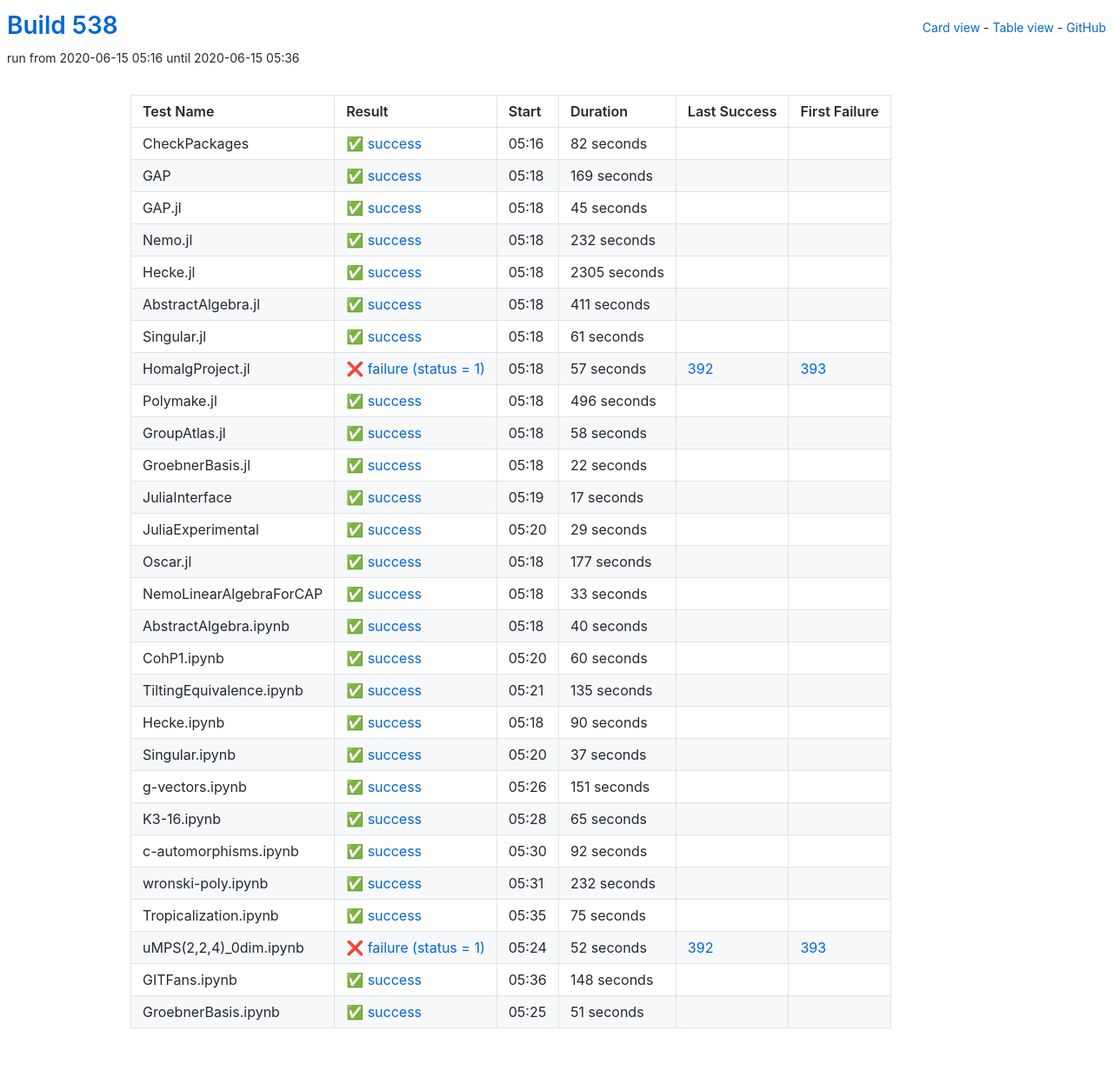
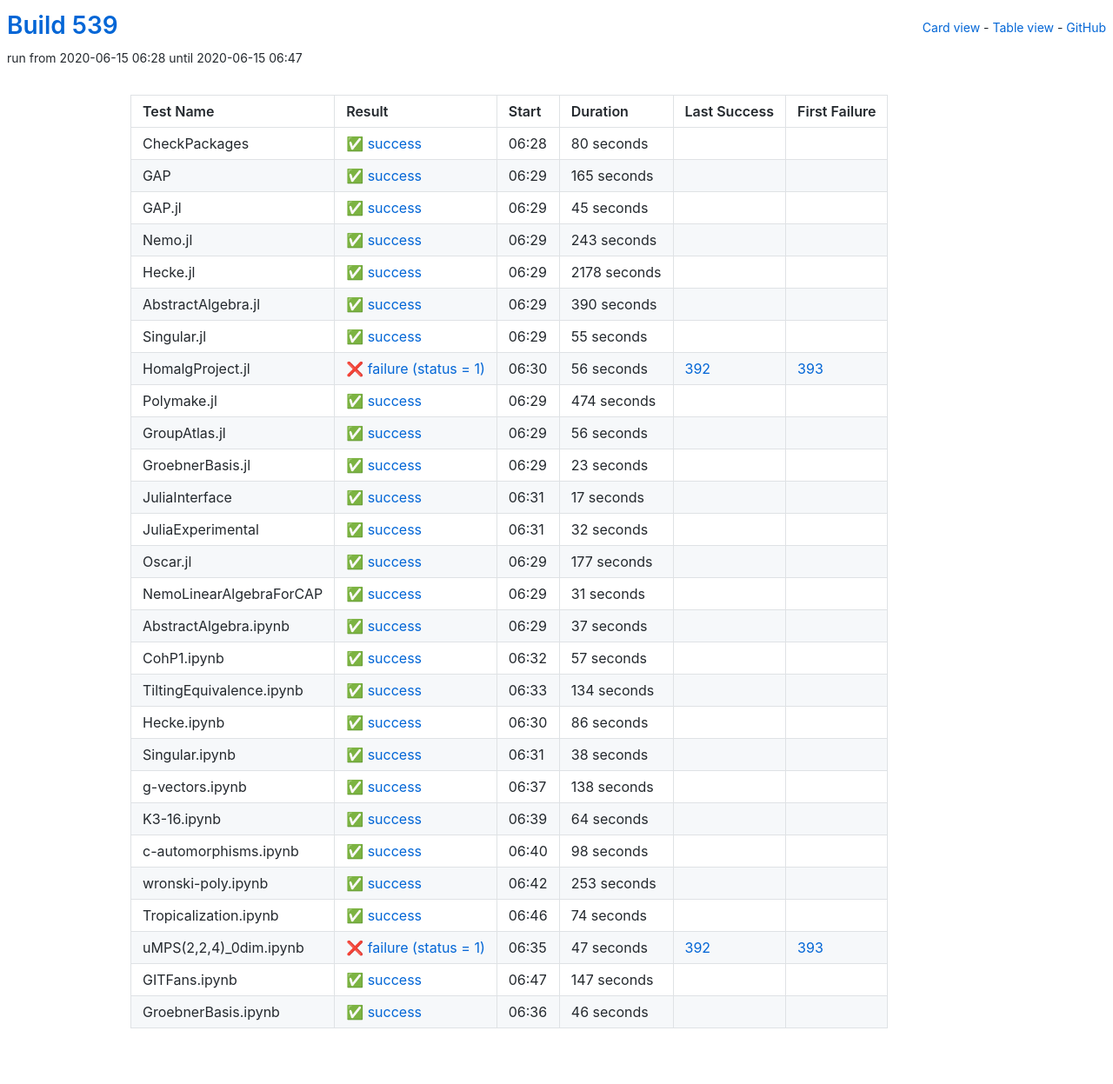
Before and after one commit to oscar-system/oscar-ci-status-1.4, a Jekyll site: the page built from table.html, in a window 1280 px wide. Shown: the whole page at 87% size. Built offline with Jekyll 4.4.1, drawn with Linux system fonts in a browser that asks for light colours.

Commit message:
Build #539

```diff
--- a/_data/ci.yml
+++ b/_data/ci.yml
@@ -1,6 +1,6 @@
 ---
-build: 538
-build_url: https://oscarci.mathematik.uni-kl.de/job/oscar-julia-1.4/538/
+build: 539
+build_url: https://oscarci.mathematik.uni-kl.de/job/oscar-julia-1.4/539/
 job: oscar-julia-1.4
 organization: oscar-system
 repo: oscar-ci-status-1.4
@@ -8,32 +8,32 @@ repourl: https://github.com/oscar-system/oscar-ci-status-1.4
 tests:
 - name: CheckPackages
   id: checkpackages
-  log: https://oscarci.mathematik.uni-kl.de/job/oscar-julia-1.4/538/artifact/logs/build-538/CheckPackages.log
-  start: 2020-06-15 05:16
+  log: https://oscarci.mathematik.uni-kl.de/job/oscar-julia-1.4/539/artifact/logs/build-539/CheckPackages.log
+  start: 2020-06-15 06:28
   success: true
   exitcode: 0
   status: success
-  duration: 82
+  duration: 80
   last_success: false
   last_success_url:
   first_failure: false
   first_failure_url:
 - name: GAP
   id: gap
-  log: https://oscarci.mathematik.uni-kl.de/job/oscar-julia-1.4/538/artifact/logs/build-538/GAP.log
-  start: 2020-06-15 05:18
+  log: https://oscarci.mathematik.uni-kl.de/job/oscar-julia-1.4/539/artifact/logs/build-539/GAP.log
+  start: 2020-06-15 06:29
   success: true
   exitcode: 0
   status: success
-  duration: 169
+  duration: 165
   last_success: false
   last_success_url:
   first_failure: false
   first_failure_url:
 - name: GAP.jl
   id: gap-jl
-  log: https://oscarci.mathematik.uni-kl.de/job/oscar-julia-1.4/538/artifact/logs/build-538/GAP.jl.log
-  start: 2020-06-15 05:18
+  log: https://oscarci.mathematik.uni-kl.de/job/oscar-julia-1.4/539/artifact/logs/build-539/GAP.jl.log
+  start: 2020-06-15 06:29
   success: true
   exitcode: 0
   status: success
@@ -44,104 +44,104 @@ tests:
   first_failure_url:
 - name: Nemo.jl
   id: nemo-jl
-  log: https://oscarci.mathematik.uni-kl.de/job/oscar-julia-1.4/538/artifact/logs/build-538/Nemo.jl.log
-  start: 2020-06-15 05:18
+  log: https://oscarci.mathematik.uni-kl.de/job/oscar-julia-1.4/539/artifact/logs/build-539/Nemo.jl.log
+  start: 2020-06-15 06:29
   success: true
   exitcode: 0
   status: success
-  duration: 232
+  duration: 243
   last_success: false
   last_success_url:
   first_failure: false
   first_failure_url:
 - name: Hecke.jl
   id: hecke-jl
-  log: https://oscarci.mathematik.uni-kl.de/job/oscar-julia-1.4/538/artifact/logs/build-538/Hecke.jl.log
-  start: 2020-06-15 05:18
+  log: https://oscarci.mathematik.uni-kl.de/job/oscar-julia-1.4/539/artifact/logs/build-539/Hecke.jl.log
+  start: 2020-06-15 06:29
   success: true
   exitcode: 0
   status: success
-  duration: 2305
+  duration: 2178
   last_success: false
   last_success_url:
   first_failure: false
   first_failure_url:
 - name: AbstractAlgebra.jl
   id: abstractalgebra-jl
-  log: https://oscarci.mathematik.uni-kl.de/job/oscar-julia-1.4/538/artifact/logs/build-538/AbstractAlgebra.jl.log
-  start: 2020-06-15 05:18
+  log: https://oscarci.mathematik.uni-kl.de/job/oscar-julia-1.4/539/artifact/logs/build-539/AbstractAlgebra.jl.log
+  start: 2020-06-15 06:29
   success: true
   exitcode: 0
   status: success
-  duration: 411
+  duration: 390
   last_success: false
   last_success_url:
   first_failure: false
   first_failure_url:
 - name: Singular.jl
   id: singular-jl
-  log: https://oscarci.mathematik.uni-kl.de/job/oscar-julia-1.4/538/artifact/logs/build-538/Singular.jl.log
-  start: 2020-06-15 05:18
+  log: https://oscarci.mathematik.uni-kl.de/job/oscar-julia-1.4/539/artifact/logs/build-539/Singular.jl.log
+  start: 2020-06-15 06:29
   success: true
   exitcode: 0
   status: success
-  duration: 61
+  duration: 55
   last_success: false
   last_success_url:
   first_failure: false
   first_failure_url:
 - name: HomalgProject.jl
   id: homalgproject-jl
-  log: https://oscarci.mathematik.uni-kl.de/job/oscar-julia-1.4/538/artifact/logs/build-538/HomalgProject.jl.log
-  start: 2020-06-15 05:18
+  log: https://oscarci.mathematik.uni-kl.de/job/oscar-julia-1.4/539/artifact/logs/build-539/HomalgProject.jl.log
+  start: 2020-06-15 06:30
   success: false
   exitcode: 1
   status: failure
-  duration: 57
+  duration: 56
   last_success: 392
   last_success_url: https://oscarci.mathematik.uni-kl.de/job/oscar-julia-1.4/392/
   first_failure: 393
   first_failure_url: https://oscarci.mathematik.uni-kl.de/job/oscar-julia-1.4/393/
 - name: Polymake.jl
   id: polymake-jl
-  log: https://oscarci.mathematik.uni-kl.de/job/oscar-julia-1.4/538/artifact/logs/build-538/Polymake.jl.log
-  start: 2020-06-15 05:18
+  log: https://oscarci.mathematik.uni-kl.de/job/oscar-julia-1.4/539/artifact/logs/build-539/Polymake.jl.log
+  start: 2020-06-15 06:29
   success: true
   exitcode: 0
   status: success
-  duration: 496
+  duration: 474
   last_success: false
   last_success_url:
   first_failure: false
   first_failure_url:
 - name: GroupAtlas.jl
   id: groupatlas-jl
-  log: https://oscarci.mathematik.uni-kl.de/job/oscar-julia-1.4/538/artifact/logs/build-538/GroupAtlas.jl.log
-  start: 2020-06-15 05:18
+  log: https://oscarci.mathematik.uni-kl.de/job/oscar-julia-1.4/539/artifact/logs/build-539/GroupAtlas.jl.log
+  start: 2020-06-15 06:29
   success: true
   exitcode: 0
   status: success
-  duration: 58
+  duration: 56
   last_success: false
   last_success_url:
   first_failure: false
   first_failure_url:
 - name: GroebnerBasis.jl
   id: groebnerbasis-jl
-  log: https://oscarci.mathematik.uni-kl.de/job/oscar-julia-1.4/538/artifact/logs/build-538/GroebnerBasis.jl.log
-  start: 2020-06-15 05:18
+  log: https://oscarci.mathematik.uni-kl.de/job/oscar-julia-1.4/539/artifact/logs/build-539/GroebnerBasis.jl.log
+  start: 2020-06-15 06:29
   success: true
   exitcode: 0
   status: success
-  duration: 22
+  duration: 23
   last_success: false
   last_success_url:
   first_failure: false
   first_failure_url:
 - name: JuliaInterface
   id: juliainterface
-  log: https://oscarci.mathematik.uni-kl.de/job/oscar-julia-1.4/538/artifact/logs/build-538/JuliaInterface.log
-  start: 2020-06-15 05:19
+  log: https://oscarci.mathematik.uni-kl.de/job/oscar-julia-1.4/539/artifact/logs/build-539/JuliaInterface.log
+  start: 2020-06-15 06:31
   success: true
   exitcode: 0
   status: success
@@ -152,20 +152,20 @@ tests:
   first_failure_url:
 - name: JuliaExperimental
   id: juliaexperimental
-  log: https://oscarci.mathematik.uni-kl.de/job/oscar-julia-1.4/538/artifact/logs/build-538/JuliaExperimental.log
-  start: 2020-06-15 05:20
+  log: https://oscarci.mathematik.uni-kl.de/job/oscar-julia-1.4/539/artifact/logs/build-539/JuliaExperimental.log
+  start: 2020-06-15 06:31
   success: true
   exitcode: 0
   status: success
-  duration: 29
+  duration: 32
   last_success: false
   last_success_url:
   first_failure: false
   first_failure_url:
 - name: Oscar.jl
   id: oscar-jl
-  log: https://oscarci.mathematik.uni-kl.de/job/oscar-julia-1.4/538/artifact/logs/build-538/Oscar.jl.log
-  start: 2020-06-15 05:18
+  log: https://oscarci.mathematik.uni-kl.de/job/oscar-julia-1.4/539/artifact/logs/build-539/Oscar.jl.log
+  start: 2020-06-15 06:29
   success: true
   exitcode: 0
   status: success
@@ -176,68 +176,20 @@ tests:
   first_failure_url:
 - name: NemoLinearAlgebraForCAP
   id: nemolinearalgebraforcap
-  log: https://oscarci.mathematik.uni-kl.de/job/oscar-julia-1.4/538/artifact/logs/build-538/NemoLinearAlgebraForCAP.log
-  start: 2020-06-15 05:18
+  log: https://oscarci.mathematik.uni-kl.de/job/oscar-julia-1.4/539/artifact/logs/build-539/NemoLinearAlgebraForCAP.log
+  start: 2020-06-15 06:29
   success: true
   exitcode: 0
   status: success
-  duration: 33
+  duration: 31
   last_success: false
   last_success_url:
   first_failure: false
   first_failure_url:
 - name: AbstractAlgebra.ipynb
   id: abstractalgebra-ipynb
-  log: https://oscarci.mathematik.uni-kl.de/job/oscar-julia-1.4/538/artifact/logs/build-538/AbstractAlgebra.ipynb.log
-  start: 2020-06-15 05:18
-  success: true
-  exitcode: 0
-  status: success
-  duration: 40
-  last_success: false
-  last_success_url:
-  first_failure: false
-  first_failure_url:
-- name: CohP1.ipynb
-  id: cohp1-ipynb
-  log: https://oscarci.mathematik.uni-kl.de/job/oscar-julia-1.4/538/artifact/logs/build-538/CohP1.ipynb.log
-  start: 2020-06-15 05:20
-  success: true
-  exitcode: 0
-  status: success
-  duration: 60
-  last_success: false
-  last_success_url:
-  first_failure: false
-  first_failure_url:
-- name: TiltingEquivalence.ipynb
-  id: tiltingequivalence-ipynb
-  log: https://oscarci.mathematik.uni-kl.de/job/oscar-julia-1.4/538/artifact/logs/build-538/TiltingEquivalence.ipynb.log
-  start: 2020-06-15 05:21
-  success: true
-  exitcode: 0
-  status: success
-  duration: 135
-  last_success: false
-  last_success_url:
-  first_failure: false
-  first_failure_url:
-- name: Hecke.ipynb
-  id: hecke-ipynb
-  log: https://oscarci.mathematik.uni-kl.de/job/oscar-julia-1.4/538/artifact/logs/build-538/Hecke.ipynb.log
-  start: 2020-06-15 05:18
-  success: true
-  exitcode: 0
-  status: success
-  duration: 90
-  last_success: false
-  last_success_url:
-  first_failure: false
-  first_failure_url:
-- name: Singular.ipynb
-  id: singular-ipynb
-  log: https://oscarci.mathematik.uni-kl.de/job/oscar-julia-1.4/538/artifact/logs/build-538/Singular.ipynb.log
-  start: 2020-06-15 05:20
+  log: https://oscarci.mathematik.uni-kl.de/job/oscar-julia-1.4/539/artifact/logs/build-539/AbstractAlgebra.ipynb.log
+  start: 2020-06-15 06:29
   success: true
   exitcode: 0
   status: success
@@ -246,98 +198,146 @@ tests:
   last_success_url:
   first_failure: false
   first_failure_url:
-- name: g-vectors.ipynb
-  id: g-vectors-ipynb
-  log: https://oscarci.mathematik.uni-kl.de/job/oscar-julia-1.4/538/artifact/logs/build-538/g-vectors.ipynb.log
-  start: 2020-06-15 05:26
+- name: CohP1.ipynb
+  id: cohp1-ipynb
+  log: https://oscarci.mathematik.uni-kl.de/job/oscar-julia-1.4/539/artifact/logs/build-539/CohP1.ipynb.log
+  start: 2020-06-15 06:32
   success: true
   exitcode: 0
   status: success
-  duration: 151
+  duration: 57
+  last_success: false
+  last_success_url:
+  first_failure: false
+  first_failure_url:
+- name: TiltingEquivalence.ipynb
+  id: tiltingequivalence-ipynb
+  log: https://oscarci.mathematik.uni-kl.de/job/oscar-julia-1.4/539/artifact/logs/build-539/TiltingEquivalence.ipynb.log
+  start: 2020-06-15 06:33
+  success: true
+  exitcode: 0
+  status: success
+  duration: 134
+  last_success: false
+  last_success_url:
+  first_failure: false
+  first_failure_url:
+- name: Hecke.ipynb
+  id: hecke-ipynb
+  log: https://oscarci.mathematik.uni-kl.de/job/oscar-julia-1.4/539/artifact/logs/build-539/Hecke.ipynb.log
+  start: 2020-06-15 06:30
+  success: true
+  exitcode: 0
+  status: success
+  duration: 86
+  last_success: false
+  last_success_url:
+  first_failure: false
+  first_failure_url:
+- name: Singular.ipynb
+  id: singular-ipynb
+  log: https://oscarci.mathematik.uni-kl.de/job/oscar-julia-1.4/539/artifact/logs/build-539/Singular.ipynb.log
+  start: 2020-06-15 06:31
+  success: true
+  exitcode: 0
+  status: success
+  duration: 38
+  last_success: false
+  last_success_url:
+  first_failure: false
+  first_failure_url:
+- name: g-vectors.ipynb
+  id: g-vectors-ipynb
+  log: https://oscarci.mathematik.uni-kl.de/job/oscar-julia-1.4/539/artifact/logs/build-539/g-vectors.ipynb.log
+  start: 2020-06-15 06:37
+  success: true
+  exitcode: 0
+  status: success
+  duration: 138
   last_success: false
   last_success_url:
   first_failure: false
   first_failure_url:
 - name: K3-16.ipynb
   id: k3-16-ipynb
-  log: https://oscarci.mathematik.uni-kl.de/job/oscar-julia-1.4/538/artifact/logs/build-538/K3-16.ipynb.log
-  start: 2020-06-15 05:28
+  log: https://oscarci.mathematik.uni-kl.de/job/oscar-julia-1.4/539/artifact/logs/build-539/K3-16.ipynb.log
+  start: 2020-06-15 06:39
   success: true
   exitcode: 0
   status: success
-  duration: 65
+  duration: 64
   last_success: false
   last_success_url:
   first_failure: false
   first_failure_url:
 - name: c-automorphisms.ipynb
   id: c-automorphisms-ipynb
-  log: https://oscarci.mathematik.uni-kl.de/job/oscar-julia-1.4/538/artifact/logs/build-538/c-automorphisms.ipynb.log
-  start: 2020-06-15 05:30
+  log: https://oscarci.mathematik.uni-kl.de/job/oscar-julia-1.4/539/artifact/logs/build-539/c-automorphisms.ipynb.log
+  start: 2020-06-15 06:40
   success: true
   exitcode: 0
   status: success
-  duration: 92
+  duration: 98
   last_success: false
   last_success_url:
   first_failure: false
   first_failure_url:
 - name: wronski-poly.ipynb
   id: wronski-poly-ipynb
-  log: https://oscarci.mathematik.uni-kl.de/job/oscar-julia-1.4/538/artifact/logs/build-538/wronski-poly.ipynb.log
-  start: 2020-06-15 05:31
+  log: https://oscarci.mathematik.uni-kl.de/job/oscar-julia-1.4/539/artifact/logs/build-539/wronski-poly.ipynb.log
+  start: 2020-06-15 06:42
   success: true
   exitcode: 0
   status: success
-  duration: 232
+  duration: 253
   last_success: false
   last_success_url:
   first_failure: false
   first_failure_url:
 - name: Tropicalization.ipynb
   id: tropicalization-ipynb
-  log: https://oscarci.mathematik.uni-kl.de/job/oscar-julia-1.4/538/artifact/logs/build-538/Tropicalization.ipynb.log
-  start: 2020-06-15 05:35
+  log: https://oscarci.mathematik.uni-kl.de/job/oscar-julia-1.4/539/artifact/logs/build-539/Tropicalization.ipynb.log
+  start: 2020-06-15 06:46
   success: true
   exitcode: 0
   status: success
-  duration: 75
+  duration: 74
   last_success: false
   last_success_url:
   first_failure: false
   first_failure_url:
 - name: uMPS(2,2,4)_0dim.ipynb
   id: umps-2-2-4-0dim-ipynb
-  log: https://oscarci.mathematik.uni-kl.de/job/oscar-julia-1.4/538/artifact/logs/build-538/uMPS-2-2-4-_0dim.ipynb.log
-  start: 2020-06-15 05:24
+  log: https://oscarci.mathematik.uni-kl.de/job/oscar-julia-1.4/539/artifact/logs/build-539/uMPS-2-2-4-_0dim.ipynb.log
+  start: 2020-06-15 06:35
   success: false
   exitcode: 1
   status: failure
-  duration: 52
+  duration: 47
   last_success: 392
   last_success_url: https://oscarci.mathematik.uni-kl.de/job/oscar-julia-1.4/392/
   first_failure: 393
   first_failure_url: https://oscarci.mathematik.uni-kl.de/job/oscar-julia-1.4/393/
 - name: GITFans.ipynb
   id: gitfans-ipynb
-  log: https://oscarci.mathematik.uni-kl.de/job/oscar-julia-1.4/538/artifact/logs/build-538/GITFans.ipynb.log
-  start: 2020-06-15 05:36
+  log: https://oscarci.mathematik.uni-kl.de/job/oscar-julia-1.4/539/artifact/logs/build-539/GITFans.ipynb.log
+  start: 2020-06-15 06:47
   success: true
   exitcode: 0
   status: success
-  duration: 148
+  duration: 147
   last_success: false
   last_success_url:
   first_failure: false
   first_failure_url:
 - name: GroebnerBasis.ipynb
   id: groebnerbasis-ipynb
-  log: https://oscarci.mathematik.uni-kl.de/job/oscar-julia-1.4/538/artifact/logs/build-538/GroebnerBasis.ipynb.log
-  start: 2020-06-15 05:25
+  log: https://oscarci.mathematik.uni-kl.de/job/oscar-julia-1.4/539/artifact/logs/build-539/GroebnerBasis.ipynb.log
+  start: 2020-06-15 06:36
   success: true
   exitcode: 0
   status: success
-  duration: 51
+  duration: 46
   last_success: false
   last_success_url:
   first_failure: false
```
Also changed, not shown: README.md.
